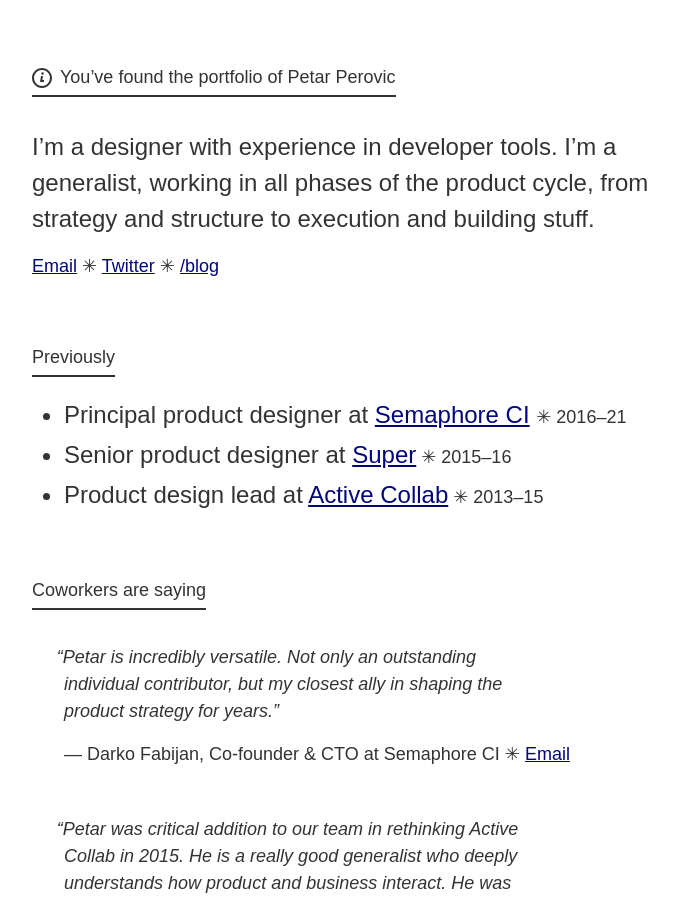
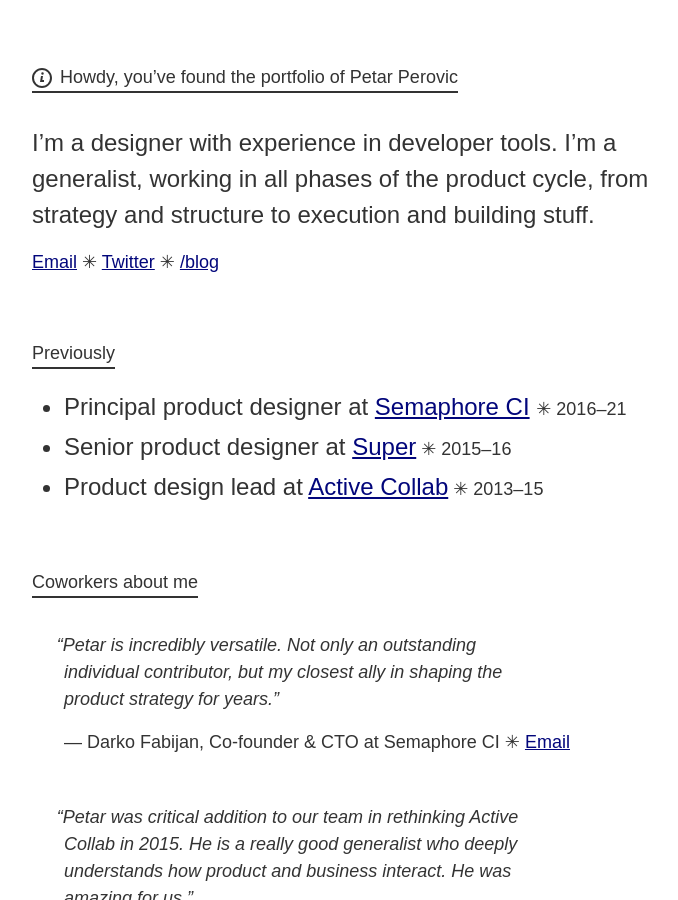
Before and after one commit to ropsii/ropsii.github.io, a Jekyll site: the page built from work.html, in a window 1280 px wide and 900 px high. Shown: the whole window, without its empty margins (32-710 px from the left). Built offline with Jekyll 4.4.1, drawn with Linux system fonts in a browser that asks for light colours; some web fonts are replaced.

Commit message:
work: adjust padding in titles

```diff
--- a/_layouts/work.html
+++ b/_layouts/work.html
@@ -22,10 +22,10 @@
         <div class="pa3 pa5-m">
             <div>
 
-                    <div class="dib mb3 mb4-m pb1 bb bw1">
+                    <div class="dib mb3 mb4-m bb bw1">
                         <div class="flex-ns items-center">
                             <svg class="dn di-ns flex-shrink-0" width="20" height="20" xmlns="http://www.w3.org/2000/svg"><path d="M10 0c5.523 0 10 4.477 10 10s-4.477 10-10 10S0 15.523 0 10 4.477 0 10 0zm0 2a8 8 0 100 16 8 8 0 000-16zm1 6l-.667 4h1.679v2H8l1-6h2zm-.494-3.722a1.25 1.25 0 110 2.5 1.25 1.25 0 010-2.5z" fill="#333" fill-rule="evenodd"/></svg>
-                            <p class="f4 mb0 ml2-ns"><span class="dn di-ns">You’ve found the portfolio of </span>Petar Perovic</p>
+                            <p class="f4 mb0 ml2-ns"><span class="dn di-ns">Howdy, you’ve found the portfolio of </span>Petar Perovic</p>
                         </div>
                     </div>
 
@@ -40,7 +40,7 @@
                         <a href="/">/blog</a>
                     </p>
 
-                    <h2 class="f4 normal mb2 bb bw1 pb1 mb3 dib">Previously</h2>
+                    <h2 class="f4 normal mb2 bb bw1 mb3 dib">Previously</h2>
                     <ul class="f4 f2-m pl4 mt1 ml0 measure-m">
                         <li class="mv1">Principal product designer at <a href="https://semaphoreci.com">Semaphore CI</a> <span class="f4"> ✳ 2016–21</span></li>
                         <li class="mv1">Senior product designer at <a href="https://hellosuper.com">Super</a><span class="f4"> ✳ 2015–16</span></li>
@@ -48,7 +48,7 @@
                     </ul>
 
                     <div class="mt5">
-                        <h2 class="f4 normal bb bw1 pb1 mb0 mb3-m dib">Coworkers are saying</h2>
+                        <h2 class="f4 normal bb bw1 mb0 mb3-m dib">Coworkers about me</h2>
 
                         <blockquote class="f4 ml0 pl4-m mb4 pb3-m">
                             <p class="f4 mb3 i measure pr5-m" style="text-indent: -0.4em;">“Petar is incredibly versatile. Not only an outstanding individual contributor, but my closest ally in shaping the product strategy for years.”</p>
@@ -62,7 +62,7 @@
                     </div>
 
 
-                    <h2 class="f4 normal bb bw1 pb1 mb3 mb4-m dib">Most recent work</h2>
+                    <h2 class="f4 normal bb bw1 mb3 mb4-m dib">Most recent work</h2>
                     <p class="f4 f2-m measure pr4-m mb5">From 2016-21, I was a principal designer at Semaphore&nbsp;CI, a tool that helps developers test and deploy their code. I was in command of product design and strategy.</p>
 
                     <div class="nl3 nr3 nl5-m nr5-m pa3 pa5-m" style="background-color:#7e8994">
```
